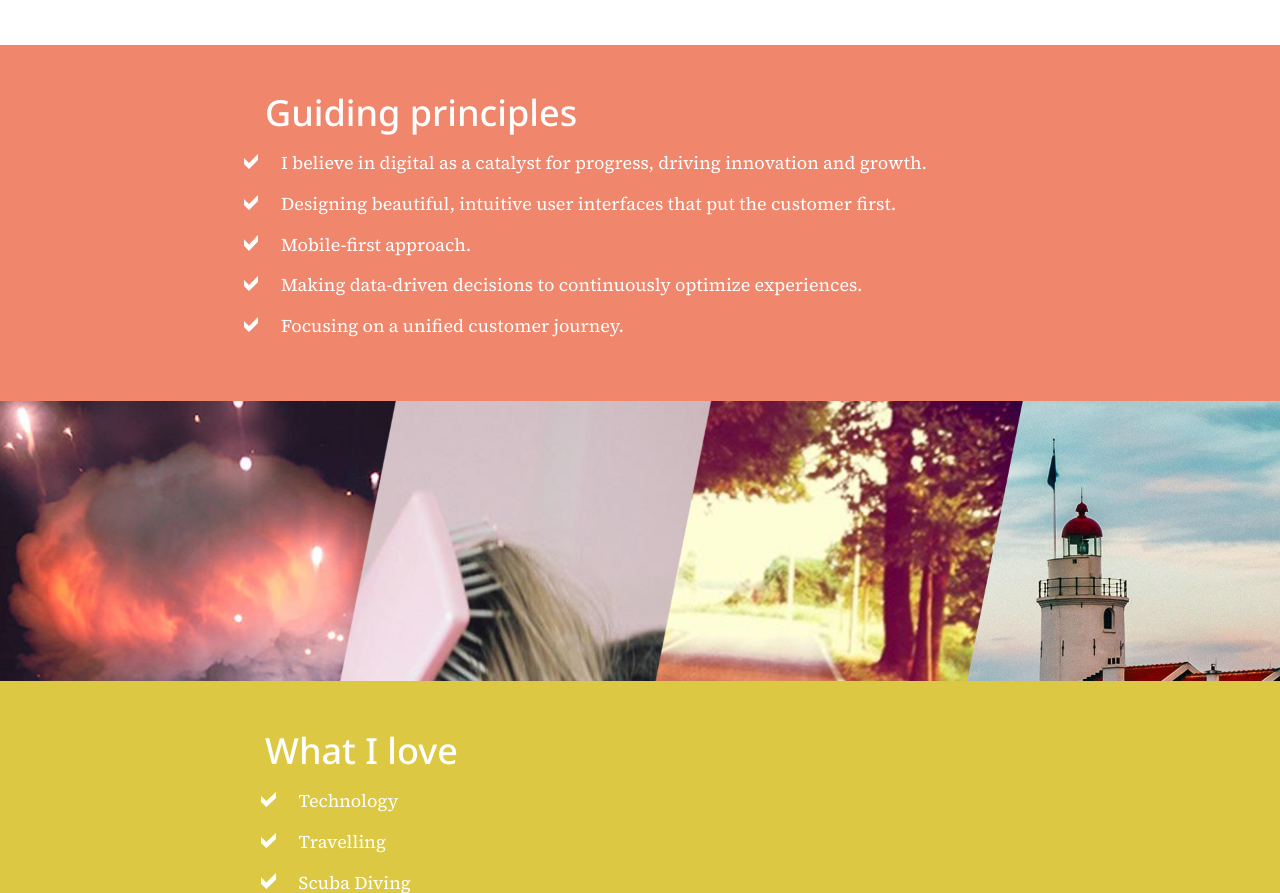
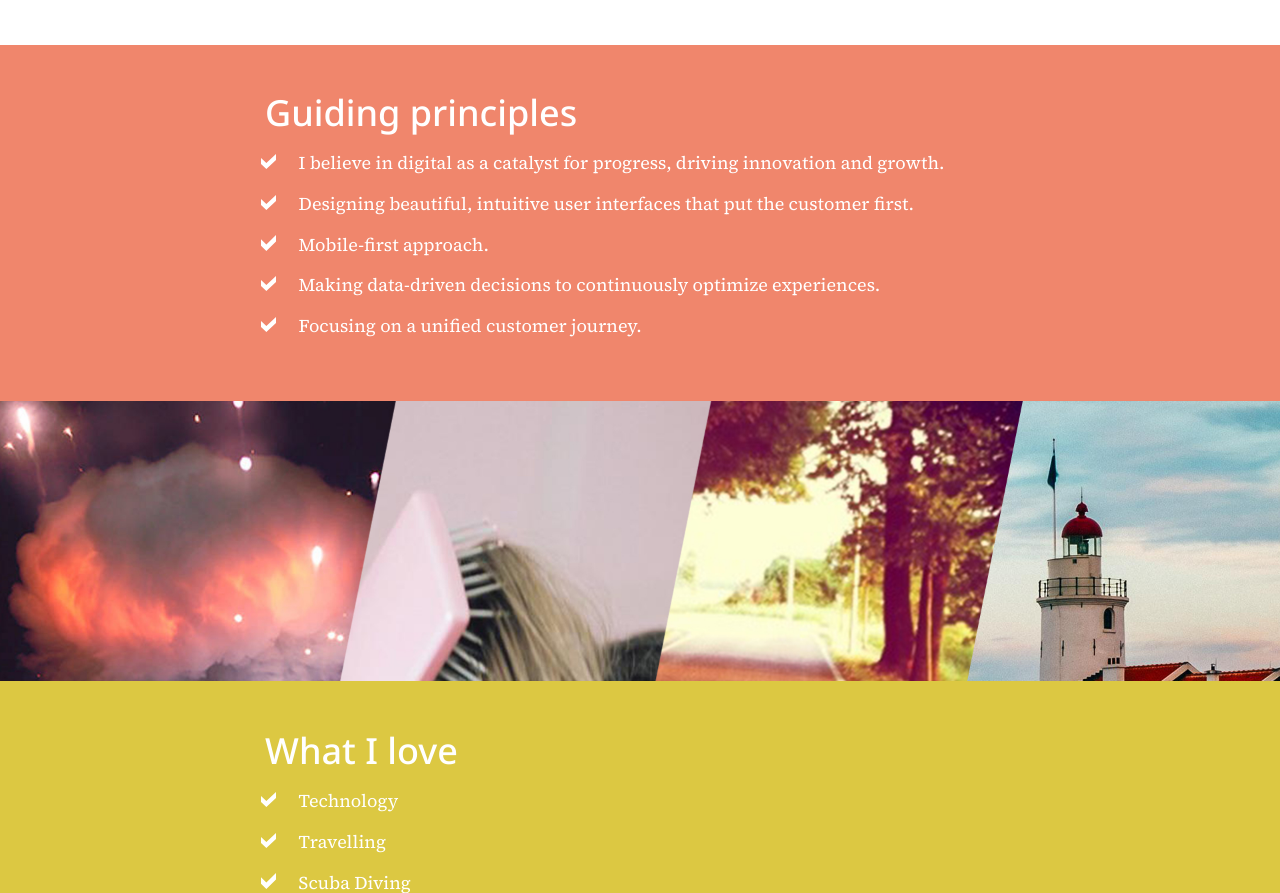
Before and after one commit to poliedra86/poliedra86.github.io, a website: page public/index.html in a window 1280 px wide. Shown: the part 2455-3348 px from the top of the page. Drawn offline with nearby package versions, Linux system fonts and the light colour scheme; files that its build step writes are made by us from their sources.

Commit message:
fix: list and column should not go together

```diff
--- a/public/index.html
+++ b/public/index.html
@@ -172,14 +172,16 @@
 		</section>
 
 		<section id="fourthblock" class="text-4xl">
-			<ul class="column">
+			<div class="column">
 				<h2>Guiding principles</h2>
+				<ul >
 					<li>I believe in digital as a catalyst for progress, driving innovation and growth.</li>
 					<li>Designing beautiful, intuitive user interfaces that put the customer first.</li>
 					<li>Mobile-first approach.</li>
 					<li>Making data-driven decisions to continuously optimize experiences.</li>
 					<li>Focusing on a unified customer journey.</li>
 				</ul>
+			</div>
 		</section>
 
 		<section id="fifthblock">
```
Lines whose indentation alone changed are shown as unchanged.
